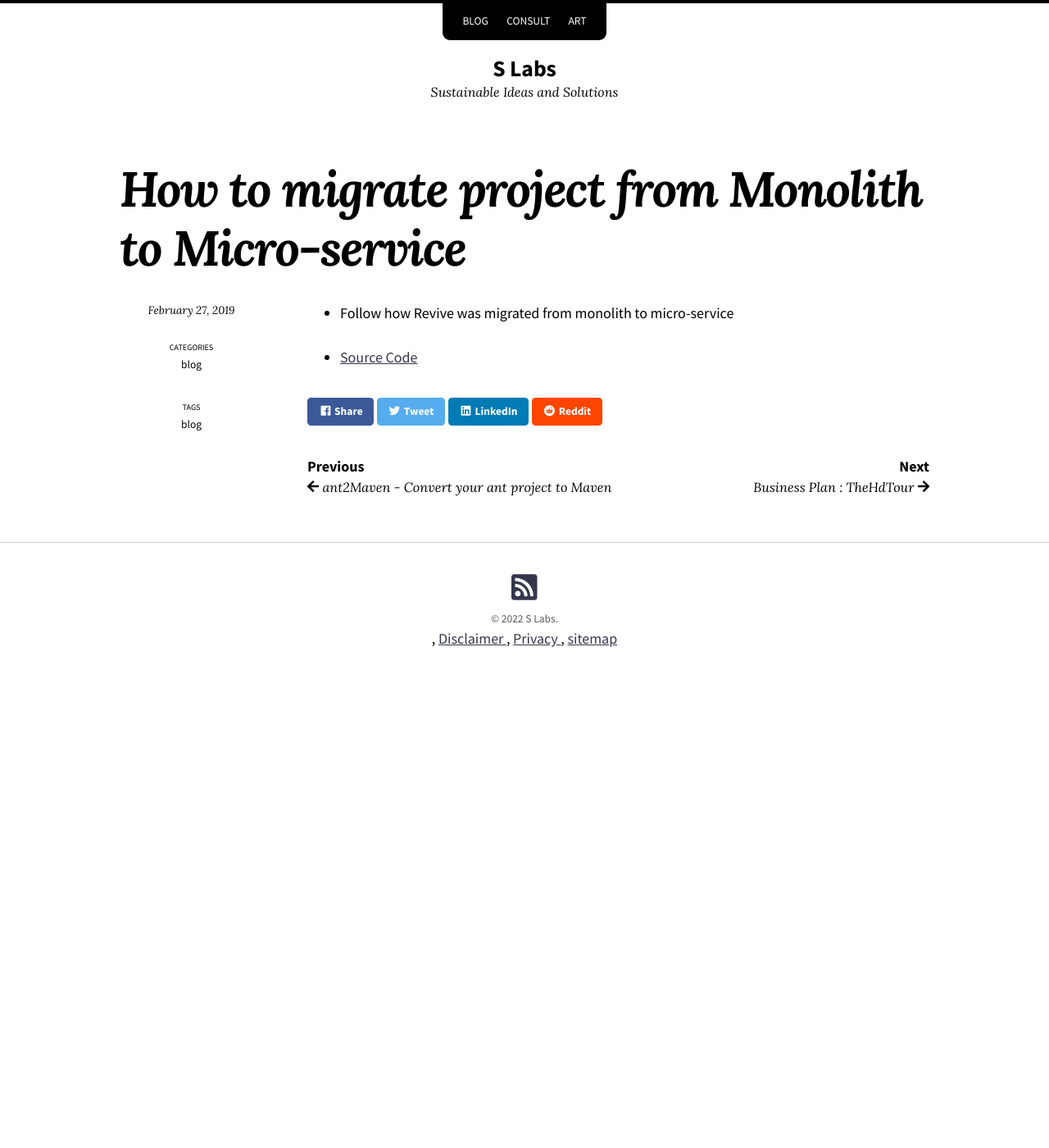
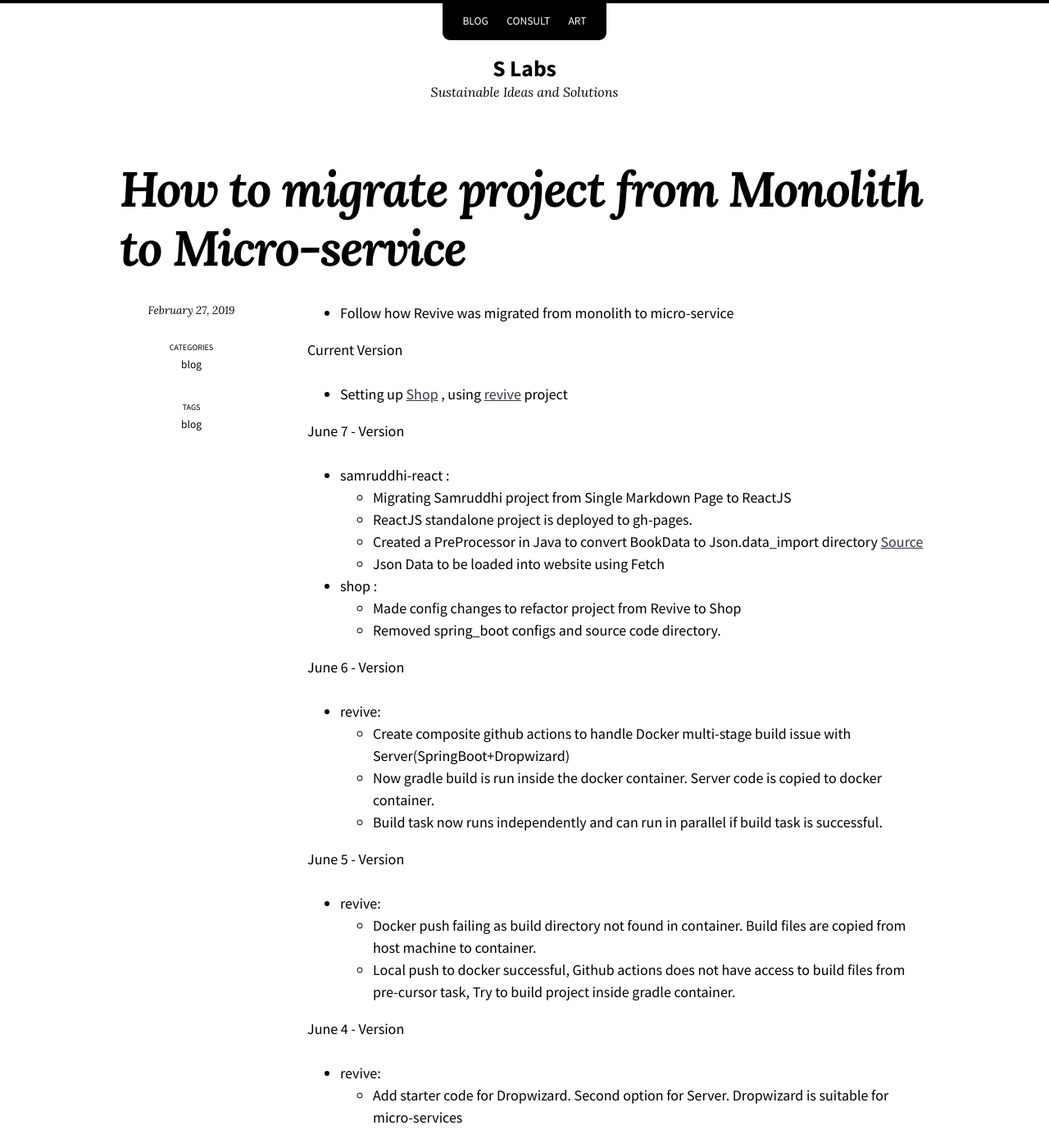
Before and after one commit to slabstech/slabstech.github.io, a Jekyll site: the page built from _posts/blog/2022-05-27-monolith-microservice.md, in a window 1280 px wide and 1400 px high. Shown: the whole window at 82% size. Built offline with Jekyll 4.4.1, drawn with Linux system fonts in a browser that asks for light colours; nearby versions of some CDN libraries.

Commit message:
Add Info for Revive Project blog

```diff
--- a/_posts/blog/2022-05-27-monolith-microservice.md
+++ b/_posts/blog/2022-05-27-monolith-microservice.md
@@ -11,4 +11,32 @@
 
 * Follow how Revive was migrated from monolith to micro-service
 
-* [Source Code](https://github.com/sachinsshetty/revive)
+Current Version
+
+* Setting up [Shop](https://slabstech.github.io/shop/) , using [revive](https://github.com/sachinsshetty/revive) project
+
+
+June 7 - Version
+* samruddhi-react :
+  * Migrating Samruddhi project from Single Markdown Page to ReactJS
+  * ReactJS standalone project is deployed to gh-pages.
+  * Created a PreProcessor in Java to convert BookData to Json.data_import directory [Source](https://github.com/slabstech/samrudhi-react)
+  * Json Data to be loaded into website using Fetch
+* shop :
+  * Made config changes to refactor project from Revive to Shop
+  * Removed spring_boot configs and source code directory.
+
+June 6 - Version
+* revive:
+  * Create composite github actions to handle Docker multi-stage build issue with Server(SpringBoot+Dropwizard)
+  * Now gradle build is run inside the docker container. Server code is copied to docker container.
+  * Build task now runs independently and can run in parallel if build task is successful.
+
+June 5 - Version
+* revive:
+  * Docker push failing as build directory not found in container. Build files are copied from host machine to container.
+  * Local push to docker successful, Github actions does not have access to build files from pre-cursor task, Try to build project inside gradle container.
+
+June 4 - Version
+* revive:
+  * Add starter code for Dropwizard. Second option for Server. Dropwizard is suitable for micro-services
```
Also changed, not shown: README.md, 1 other file.
